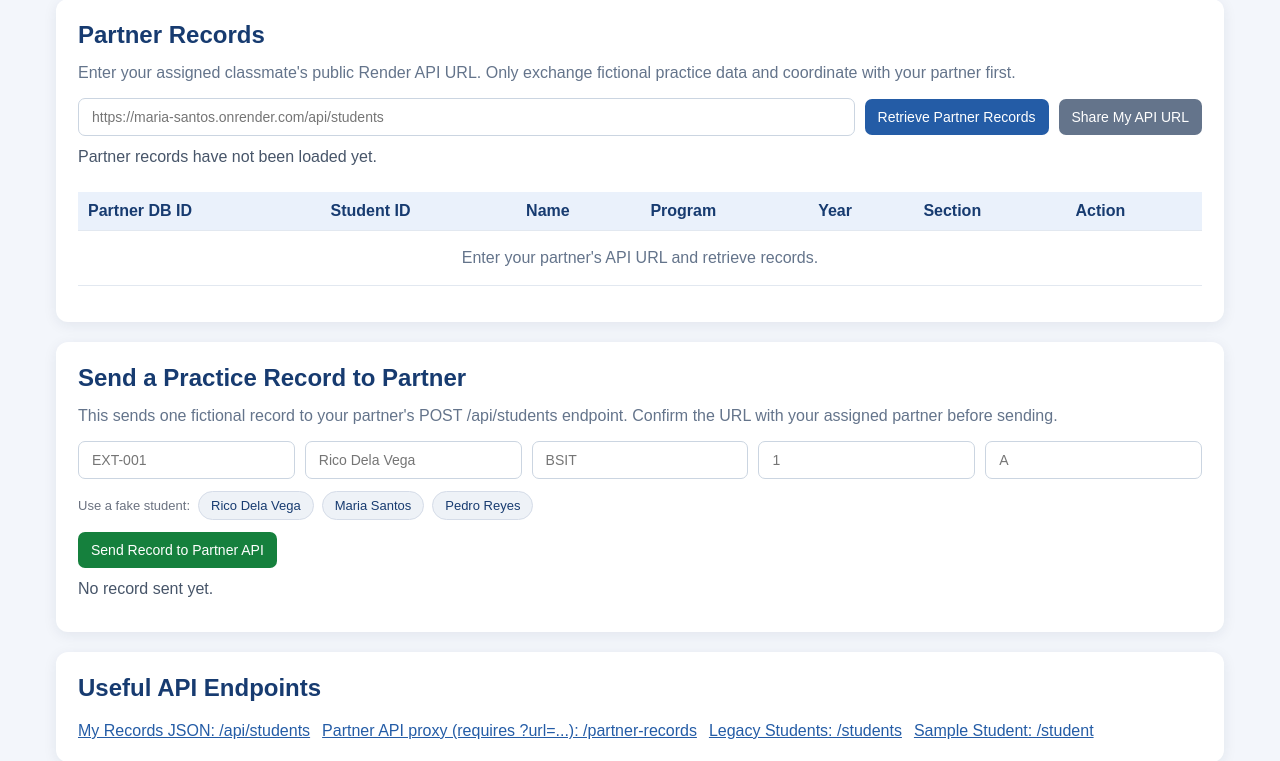
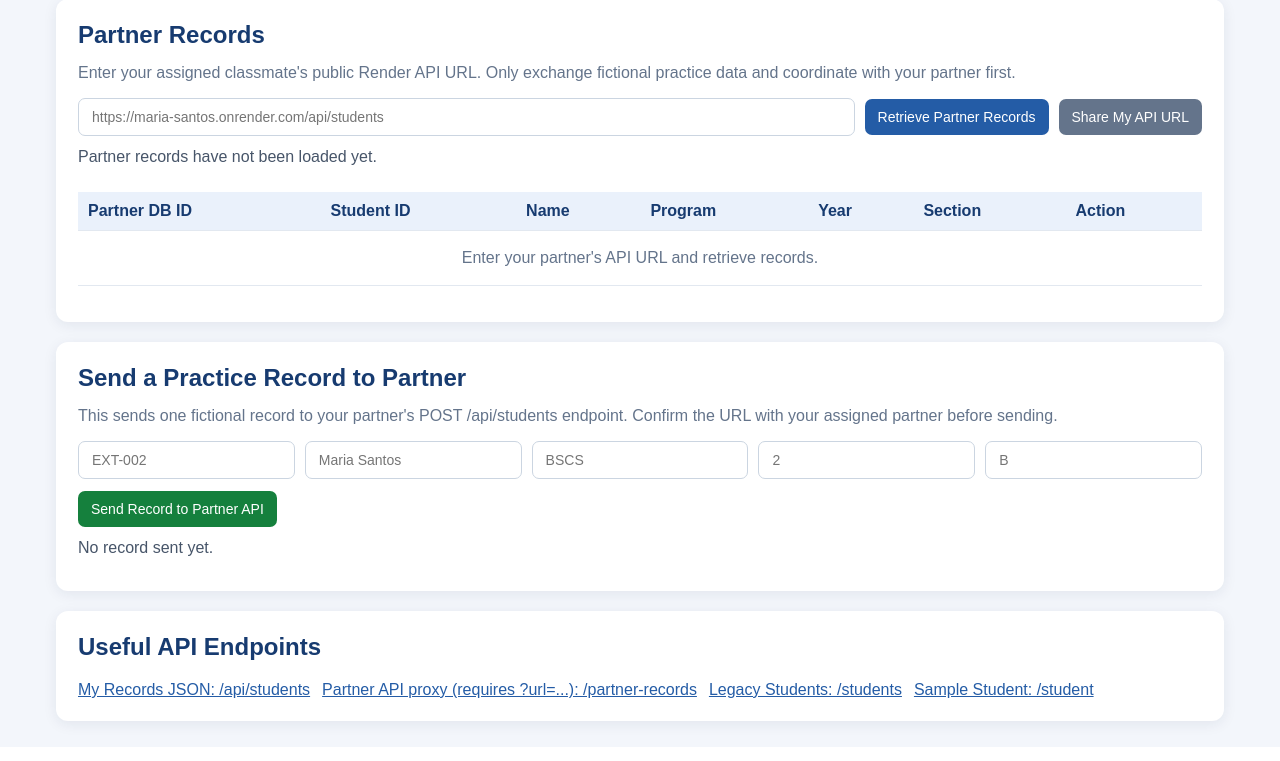
Before and after one commit to mirandamissy-cmd/miranda_act-9, a Flask app: page / in a window 1280 px wide. Shown: the part 949-1710 px from the top of the page. After the commit the page ends 1684 px from the top, so only its background shows below. Run offline with Flask 3, Linux system fonts and the light colour scheme; data comes from the database, SQL or seed files in the repository.

Commit message:
Remove fake-student buttons; Maria placeholder for Missy

```diff
--- a/templates/index.html
+++ b/templates/index.html
@@ -30,7 +30,6 @@ td.action-cell{display:flex;gap:6px}
 .local{background:#e0f2fe;color:#075985}.imported{background:#dcfce7;color:#166534}.external{background:#fef3c7;color:#92400e}
 .empty{color:#64748b;text-align:center;padding:18px}
 /* record detail card (View) */.dc { border: 1px solid #e5e7eb; border-radius: 12px; padding: 16px; background: #fff; box-shadow: 0 1px 4px rgba(0,0,0,0.06); }.dc-head { display: flex; align-items: center; gap: 14px; flex-wrap: wrap; }.dc-avatar { width: 52px; height: 52px; border-radius: 50%; background: #245ca6; color: #fff; display: flex; align-items: center; justify-content: center; font-weight: 700; font-size: 18px; flex: none; }.dc-title { flex: 1 1 180px; min-width: 0; }.dc-title strong { display: block; font-size: 18px; overflow-wrap: anywhere; }.dc-title small { color: #6b7280; }.dc-close { background: #e8ecf3; color: #243b64; border: none; border-radius: 8px; padding: 6px 12px; margin: 0; cursor: pointer; font-size: 13px; }.dc-grid { display: grid; grid-template-columns: repeat(auto-fit, minmax(130px, 1fr)); gap: 12px; margin-top: 14px; }.dc-field { background: #f6f8fb; border-radius: 8px; padding: 10px 12px; }.dc-label { display: block; font-size: 11px; text-transform: uppercase; letter-spacing: 0.04em; color: #6b7280; }.dc-value { display: block; font-weight: 600; margin-top: 2px; overflow-wrap: anywhere; }#partnerDetails{margin-top:14px}
-.chips{display:flex;flex-wrap:wrap;align-items:center;gap:8px;margin:12px 0 4px;font-size:13px;color:#6b7280}.chip{background:#eef2f7;color:#173b70;border:1px solid #d5dce8;border-radius:999px;padding:6px 12px;margin:0;cursor:pointer;font-size:13px}.chip:hover{background:#e0e8f4}
 
 .modal-overlay { position: fixed; inset: 0; background: rgba(17,24,39,0.5); display: flex; align-items: center; justify-content: center; padding: 16px; z-index: 1000; }.modal { background: #fff; border-radius: 14px; max-width: 420px; width: 100%; padding: 22px; box-shadow: 0 10px 30px rgba(0,0,0,0.25); }.modal h3 { margin: 0 0 6px; font-size: 18px; color: #1f2937; }.modal p { margin: 0 0 18px; color: #4b5563; font-size: 14px; line-height: 1.5; }.modal-actions { display: flex; justify-content: flex-end; gap: 8px; }.modal-actions button { margin: 0; padding: 9px 16px; border: none; border-radius: 8px; font-size: 14px; cursor: pointer; }.modal-cancel { background: #e8ecf3; color: #243b64; }.modal-ok { background: #315b96; color: #fff; }.modal-ok.danger { background: #c0392b; }.sr { border: 1px solid #bbf7d0; background: #f0fdf4; border-radius: 12px; padding: 16px; margin-top: 12px; }.sr-head { display: flex; gap: 12px; align-items: center; }.sr-icon { width: 36px; height: 36px; border-radius: 50%; background: #16a34a; color: #fff; display: flex; align-items: center; justify-content: center; font-weight: 700; flex: none; }.sr-title strong { display: block; color: #14532d; }.sr-title small { color: #4b5563; }.sr-note { margin: 10px 0 0; color: #166534; font-size: 14px; }.send-grid { display: grid; grid-template-columns: repeat(auto-fit, minmax(150px, 1fr)); gap: 12px; }
 
@@ -115,19 +114,12 @@ td.empty{display:block;text-align:center}
     <h2>Send a Practice Record to Partner</h2>
     <p class="sub">This sends one fictional record to your partner's POST /api/students endpoint. Confirm the URL with your assigned partner before sending.</p>
     <div class="form-grid">
-      <input id="send_id" placeholder="EXT-001">
-      <input id="send_name" placeholder="Rico Dela Vega">
-      <input id="send_program" placeholder="BSIT">
-      <input id="send_year" type="number" min="1" max="6" placeholder="1">
-      <input id="send_section" placeholder="A">
+      <input id="send_id" placeholder="EXT-002">
+      <input id="send_name" placeholder="Maria Santos">
+      <input id="send_program" placeholder="BSCS">
+      <input id="send_year" type="number" min="1" max="6" placeholder="2">
+      <input id="send_section" placeholder="B">
     </div>
-    <div class="chips">
-        <span>Use a fake student:</span>
-        <button type="button" class="chip" onclick="fillSample(0)">Rico Dela Vega</button>
-        <button type="button" class="chip" onclick="fillSample(1)">Maria Santos</button>
-        <button type="button" class="chip" onclick="fillSample(2)">Pedro Reyes</button>
-    </div>
-
     <div class="actions"><button class="green" id="sendButton" type="button">Send Record to Partner API</button></div>
     <p id="sendStatus" class="status" role="status">No record sent yet.</p>
     <div id="sendResult"></div>
@@ -319,22 +311,6 @@ async function importPartnerRecord(s){
     await loadStudents();
   }catch(e){setStatus('partnerStatus','Error: '+e.message);}
 }
-// Three fake students for the send form (placeholders show the first one).
-const SAMPLE_STUDENTS = [
-    {student_id: 'EXT-001', name: 'Rico Dela Vega', program: 'BSIT', year: 1, section: 'A'},
-    {student_id: 'EXT-002', name: 'Maria Santos', program: 'BSCS', year: 2, section: 'B'},
-    {student_id: 'EXT-003', name: 'Pedro Reyes', program: 'BSIT', year: 3, section: 'C'}
-];
-
-function fillSample(index) {
-    const sample = SAMPLE_STUDENTS[index];
-    document.getElementById('send_id').value = sample.student_id;
-    document.getElementById('send_name').value = sample.name;
-    document.getElementById('send_program').value = sample.program;
-    document.getElementById('send_year').value = sample.year;
-    document.getElementById('send_section').value = sample.section;
-}
-
 function confirmDialog(title, text, okLabel, danger) {
     return new Promise(resolve => {
         const el = (tag, cls, content) => {
```
